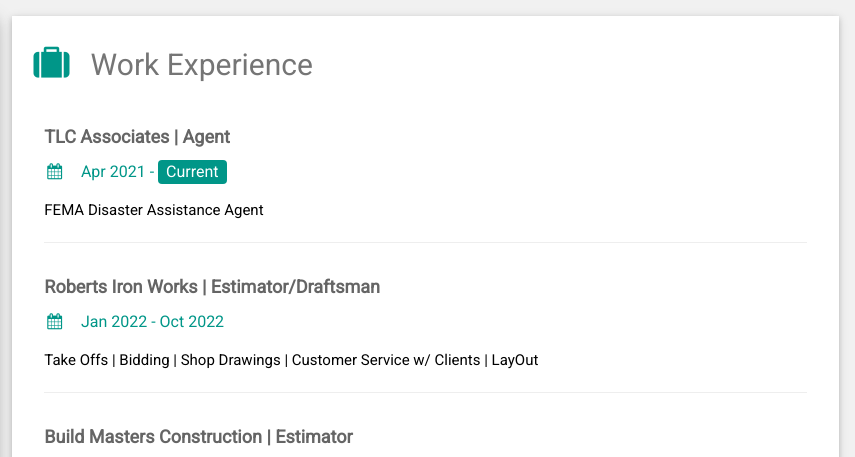
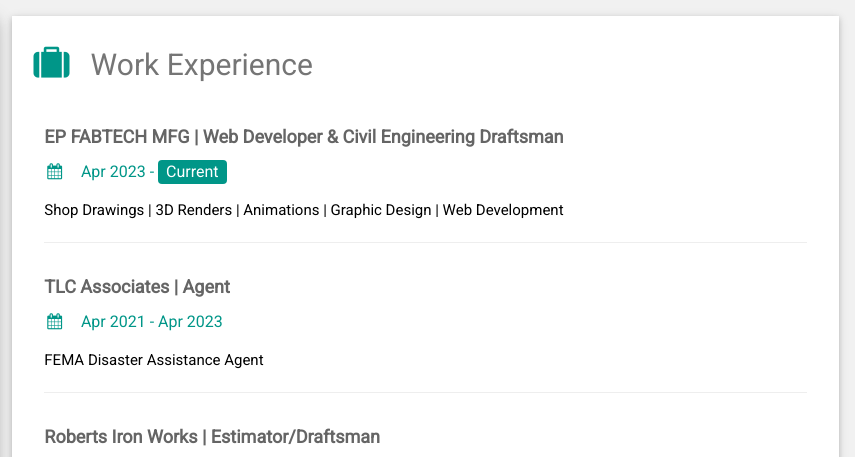
Before and after one commit to PlP0/resume, a plain HTML site: page index.html in a window 1280 px wide. Shown: the top 457 px of the page, 425-1280 px from the left. Drawn offline with nearby package versions, Linux system fonts and the light colour scheme.

Commit message:
Update index.html

```diff
--- a/index.html
+++ b/index.html
@@ -111,11 +111,22 @@ html,body,h1,h2,h3,h4,h5,h6 {font-family: "Roboto", sans-serif}
       <div class="w3-container w3-card w3-white w3-margin-bottom">
         <h2 class="w3-text-grey w3-padding-16"><i class="fa fa-suitcase fa-fw w3-margin-right w3-xxlarge w3-text-teal"></i>Work Experience</h2>
         <div class="w3-container">
-          <h5 class="w3-opacity"><b>TLC Associates | Agent</b></h5>
-          <h6 class="w3-text-teal"><i class="fa fa-calendar fa-fw w3-margin-right"></i>Apr 2021 - <span class="w3-tag w3-teal w3-round">Current</span></h6>
-          <p>FEMA Disaster Assistance Agent </p>
+          <h5 class="w3-opacity"><b>EP FABTECH MFG | Web Developer & Civil Engineering Draftsman</b></h5>
+          <h6 class="w3-text-teal"><i class="fa fa-calendar fa-fw w3-margin-right"></i>Apr 2023 - <span class="w3-tag w3-teal w3-round">Current</span></h6>
+          <p>Shop Drawings | 3D Renders | Animations | Graphic Design | Web Development </p>
           <hr>
         </div>
+
+
+        <div class="w3-container">
+          <h5 class="w3-opacity"><b>TLC Associates | Agent</b></h5>
+          <h6 class="w3-text-teal"><i class="fa fa-calendar fa-fw w3-margin-right"></i>Apr 2021 - Apr 2023</h6>
+          <p>FEMA Disaster Assistance Agent</p>
+          <hr>
+        </div>
+
+
+
         <div class="w3-container">
           <h5 class="w3-opacity"><b>Roberts Iron Works | Estimator/Draftsman</b></h5>
           <h6 class="w3-text-teal"><i class="fa fa-calendar fa-fw w3-margin-right"></i>Jan 2022 - Oct 2022</h6>
```
